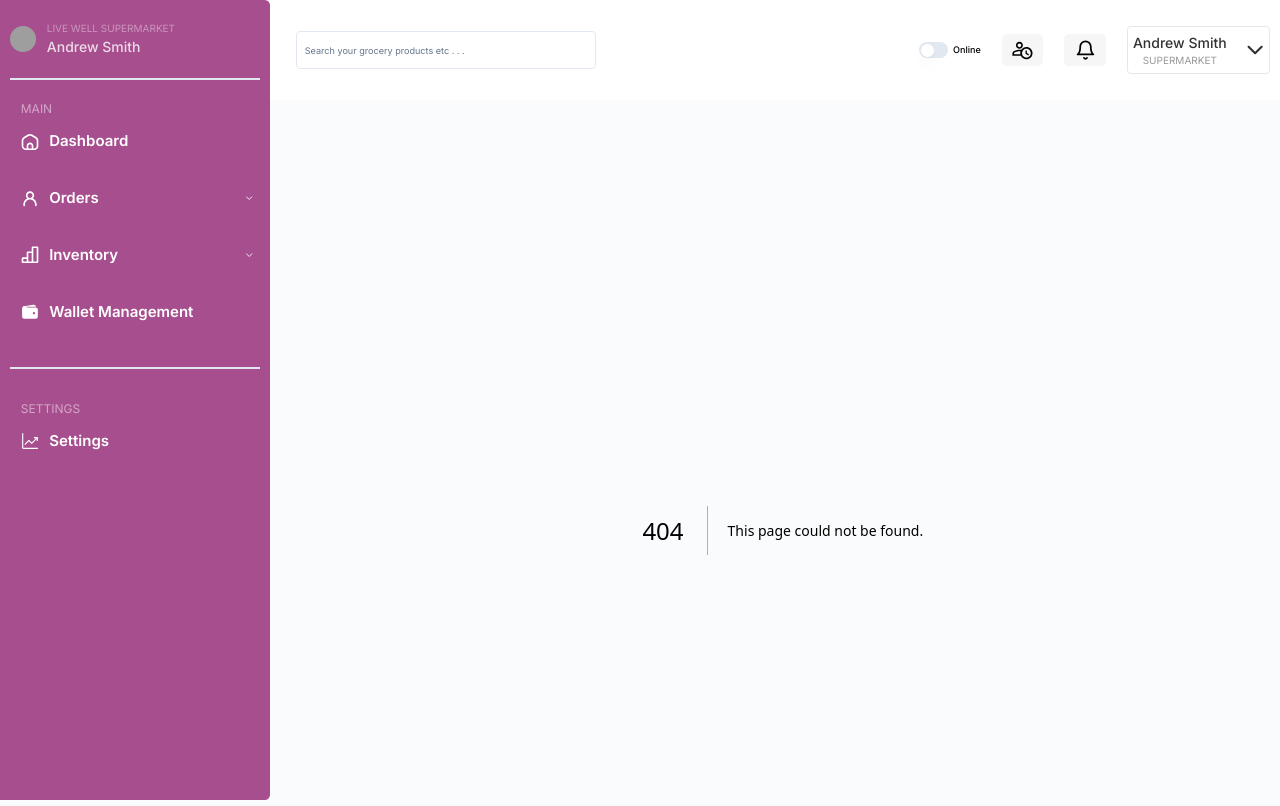
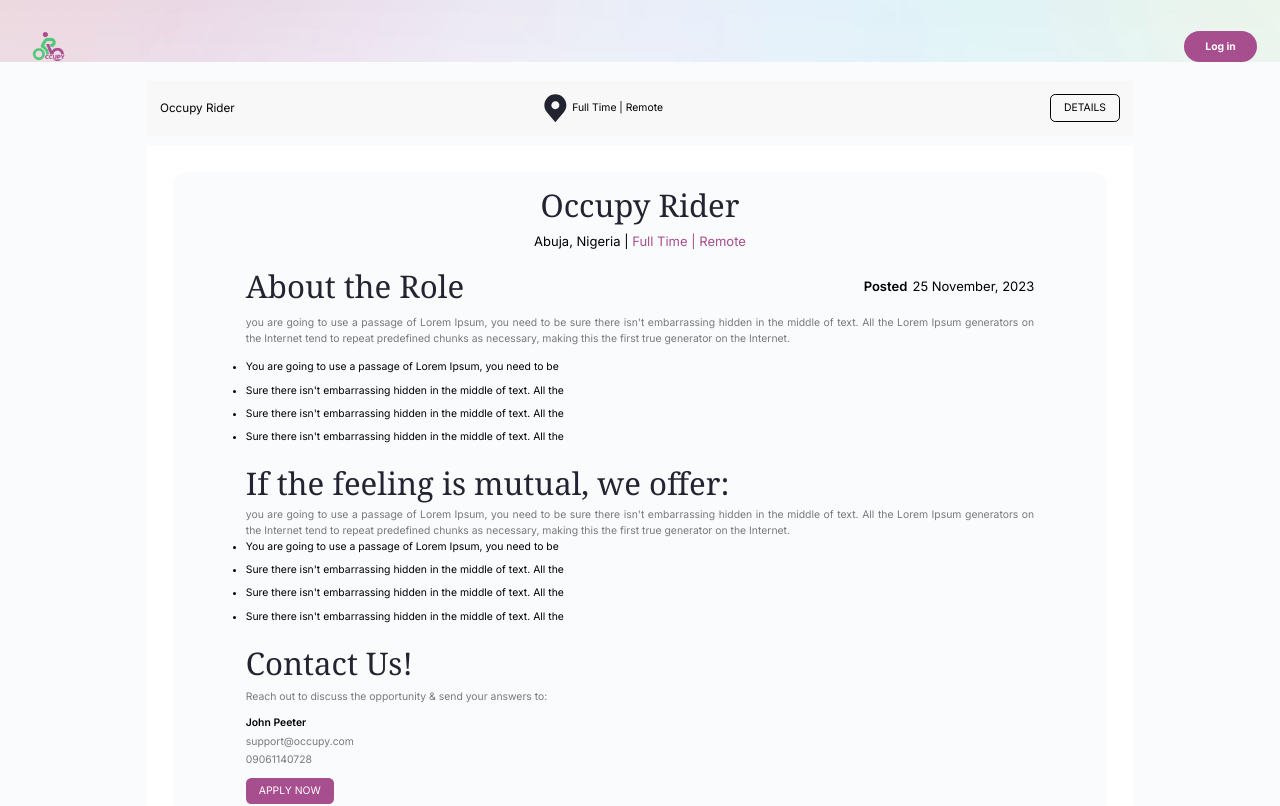
Before and after one commit to Ocuppy/occupyWeb, a Next.js app: page /career/apply in a window 1280 px wide. Before the commit this address had no page. Shown: the top 806 px of the page. Built offline with nearby package versions, Linux system fonts and the light colour scheme; grey boxes are pictures that could not be loaded.

Commit message:
update career application page

```diff
--- /dev/null
+++ b/src/components/base-layout/Layout.tsx
@@ -0,0 +1,27 @@
+import { ReactNode } from "react";
+import Navbar from "@/components/website-layout/Navbar";
+import Footer from "@/components/website-layout/Footer";
+import Header from "@/components/views/career/Header";
+import Container from "@/components/shared/Container";
+
+const Layout = ({ children }: { children: ReactNode }) => {
+  return (
+    <div className="bg-[#F9FBFD]">
+      <Container
+        style={{
+          backgroundImage: `url(/header-bg.png)`,
+          backgroundRepeat: "no-repeat",
+          backgroundSize: "cover",
+          backgroundPosition: "top",
+        }}
+      >
+        <Navbar />
+        {/* <Header /> */}
+      </Container>
+      <main>{children}</main>
+      <Footer />
+    </div>
+  );
+};
+
+export default Layout;
--- a/src/components/views/career/WhyJoinUs.tsx
+++ b/src/components/views/career/WhyJoinUs.tsx
@@ -2,6 +2,7 @@ import Image from "next/image";
 import Container from "../../shared/Container";
 
 import React from "react";
+import Router from "next/router";
 
 const WhyJoinUsCard = (props: {
   title: string;
@@ -103,7 +104,12 @@ const WhyJoinUs = () => {
             </div>
           </div>
           <div className="flex items-center gap-3">
-            <button className="rounded-lg bg-occupy-primary px-5 py-2 text-white">
+            <button
+              onClick={() => {
+                Router.push("/career/apply");
+              }}
+              className="rounded-lg bg-occupy-primary px-5 py-2 text-white"
+            >
               APPLY NOW
             </button>
             <button className="rounded-lg border border-black px-5 py-2 text-black">
--- /dev/null
+++ b/src/pages/career/apply.tsx
@@ -0,0 +1,141 @@
+import type { ReactElement } from "react";
+
+import type { NextPageWithLayout } from "./../_app";
+import Layout from "@/components/base-layout/Layout";
+
+const Page: NextPageWithLayout = () => {
+  return (
+    <section className="mx-auto my-7 w-[85vw] max-w-[94.8125rem]">
+      <header className="mx-auto mb-4 flex w-full flex-col items-center justify-between gap-y-4 bg-[#F8F8F8] p-5 md:flex-row">
+        <div className="flex w-4/5 items-center">
+          <p className="w-1/2 text-left text-lg">Occupy Rider</p>
+          <div className="flex w-1/2 items-center gap-2">
+            <svg
+              width="23"
+              height="29"
+              viewBox="0 0 23 29"
+              fill="none"
+              xmlns="http://www.w3.org/2000/svg"
+            >
+              <path
+                d="M11.3496 0.260254C8.4333 0.263694 5.6374 1.42372 3.57525 3.48588C1.51309 5.54803 0.353062 8.34393 0.349621 11.2603C0.346128 13.6435 1.1246 15.962 2.56562 17.8603C2.56562 17.8603 2.86562 18.2553 2.91462 18.3123L11.3496 28.2603L19.7886 18.3073C19.8326 18.2543 20.1336 17.8603 20.1336 17.8603L20.1346 17.8573C21.5749 15.9599 22.353 13.6424 22.3496 11.2603C22.3462 8.34393 21.1861 5.54803 19.124 3.48588C17.0618 1.42372 14.2659 0.263694 11.3496 0.260254ZM11.3496 15.2603C10.5585 15.2603 9.78514 15.0257 9.12734 14.5861C8.46954 14.1466 7.95685 13.5219 7.6541 12.791C7.35135 12.0601 7.27214 11.2558 7.42648 10.4799C7.58082 9.70397 7.96178 8.99124 8.52119 8.43183C9.0806 7.87242 9.79334 7.49145 10.5693 7.33711C11.3452 7.18277 12.1494 7.26198 12.8804 7.56474C13.6113 7.86749 14.236 8.38018 14.6755 9.03797C15.115 9.69577 15.3496 10.4691 15.3496 11.2603C15.3483 12.3207 14.9264 13.3374 14.1766 14.0872C13.4267 14.8371 12.4101 15.2589 11.3496 15.2603Z"
+                fill="#212330"
+              />
+            </svg>
+            <p>Full Time | Remote</p>
+          </div>
+        </div>
+        <div className="">
+          <button className="rounded-lg border border-black px-5 py-2 text-black">
+            DETAILS
+          </button>
+        </div>
+      </header>
+      <section className="bg-white p-2 lg:p-10">
+        <div className="rounded-xl bg-[#F9FBFD] px-10 py-7 md:rounded-3xl md:px-28">
+          <header className="mb-8 w-full space-y-4 text-center">
+            <h4 className="font-serif text-4xl text-[#242331] lg:text-5xl">
+              Occupy Rider
+            </h4>
+            <h5 className="text-xl">
+              Abuja, Nigeria |
+              <span className="text-occupy-primary"> Full Time | Remote</span>
+            </h5>
+          </header>
+          <section className="space-y-9">
+            <div className="space-y-5">
+              <header className="mb-3 flex w-full flex-col items-start justify-between overflow-visible lg:flex-row lg:items-center">
+                <h4 className="font-serif text-2xl text-[#242331] lg:text-5xl">
+                  About the Role
+                </h4>
+                <div className="flex items-center gap-2">
+                  <h5 className="text-xl font-semibold">Posted </h5>
+                  <h5 className="text-xl">25 November, 2023</h5>
+                </div>
+              </header>
+              <p className="text-justify text-[#797979]">
+                you are going to use a passage of Lorem Ipsum, you need to be
+                sure there isn&apos;t embarrassing hidden in the middle of text.
+                All the Lorem Ipsum generators on the Internet tend to repeat
+                predefined chunks as necessary, making this the first true
+                generator on the Internet.
+              </p>
+              <ul className="list-disc space-y-3">
+                <li>
+                  You are going to use a passage of Lorem Ipsum, you need to be
+                </li>
+                <li>
+                  Sure there isn&apos;t embarrassing hidden in the middle of
+                  text. All the
+                </li>
+                <li>
+                  Sure there isn&apos;t embarrassing hidden in the middle of
+                  text. All the
+                </li>
+                <li>
+                  Sure there isn&apos;t embarrassing hidden in the middle of
+                  text. All the
+                </li>
+              </ul>
+            </div>
+            <div>
+              <header className="mb-3 w-full overflow-visible">
+                <h4 className="font-serif text-2xl text-[#242331] lg:text-5xl">
+                  If the feeling is mutual, we offer:
+                </h4>
+              </header>
+              <p className="text-justify text-[#797979]">
+                you are going to use a passage of Lorem Ipsum, you need to be
+                sure there isn&apos;t embarrassing hidden in the middle of text.
+                All the Lorem Ipsum generators on the Internet tend to repeat
+                predefined chunks as necessary, making this the first true
+                generator on the Internet.
+              </p>
+              <ul className="list-disc space-y-3">
+                <li>
+                  You are going to use a passage of Lorem Ipsum, you need to be
+                </li>
+                <li>
+                  Sure there isn&apos;t embarrassing hidden in the middle of
+                  text. All the
+                </li>
+                <li>
+                  Sure there isn&apos;t embarrassing hidden in the middle of
+                  text. All the
+                </li>
+                <li>
+                  Sure there isn&apos;t embarrassing hidden in the middle of
+                  text. All the
+                </li>
+              </ul>
+            </div>
+            <div className="space-y-4">
+              <header className="w-full overflow-visible">
+                <h4 className="font-serif text-2xl text-[#242331] lg:text-5xl">
+                  Contact Us!
+                </h4>
+              </header>
+              <p className="text-[#797979]">
+                Reach out to discuss the opportunity & send your answers to:
+              </p>
+              <div className="space-y-1">
+                <p className="font-semibold">John Peeter</p>
+                <p className="text-[#797979]">support@occupy.com</p>
+                <p className="text-[#797979]">09061140728</p>
+              </div>
+              <button className="rounded-lg bg-occupy-primary px-5 py-2 text-white">
+                APPLY NOW
+              </button>
+            </div>
+          </section>
+        </div>
+      </section>
+    </section>
+  );
+};
+
+Page.getLayout = function getLayout(page: ReactElement) {
+  return <Layout>{page}</Layout>;
+};
+
+export default Page;
```
